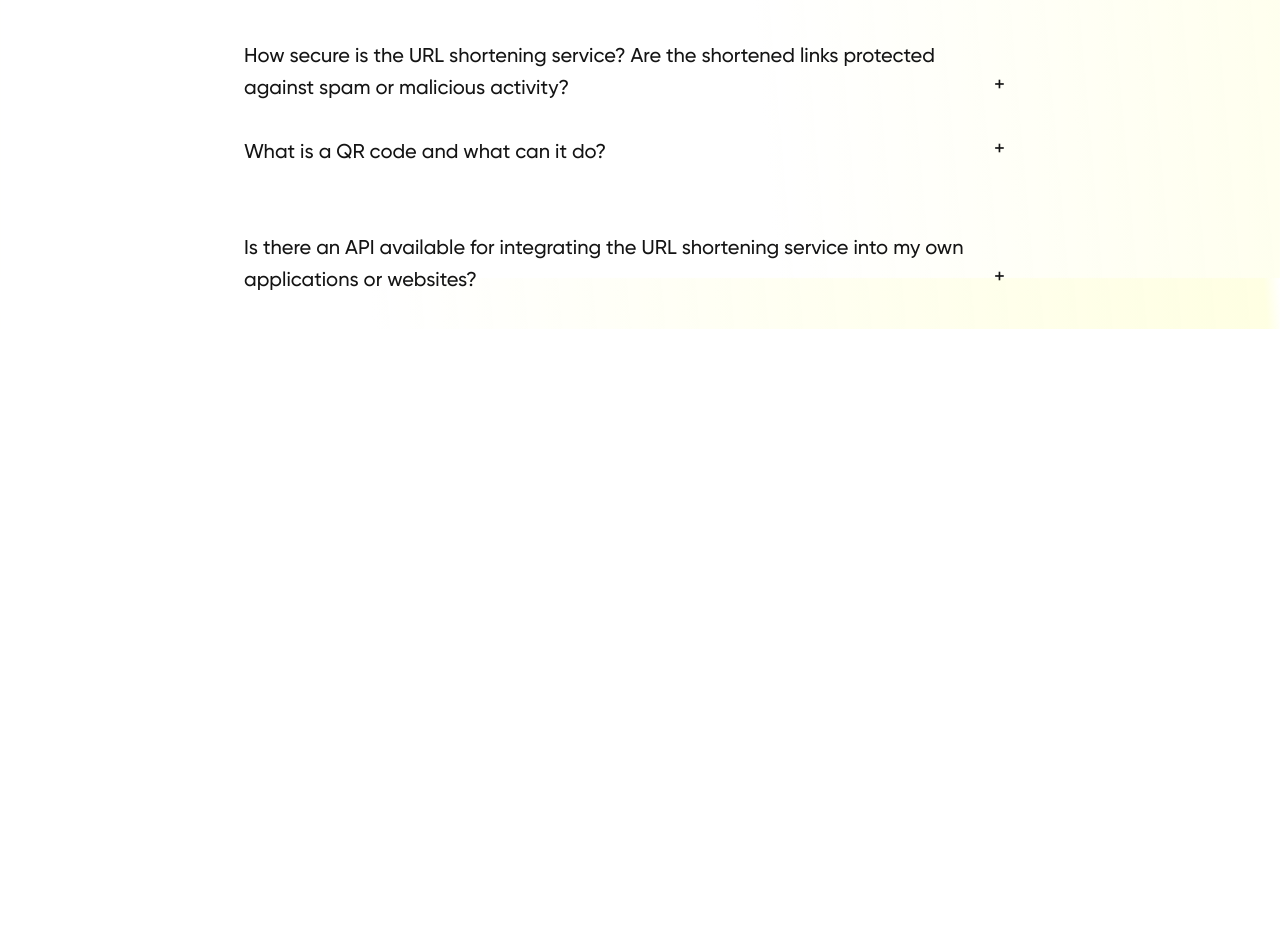
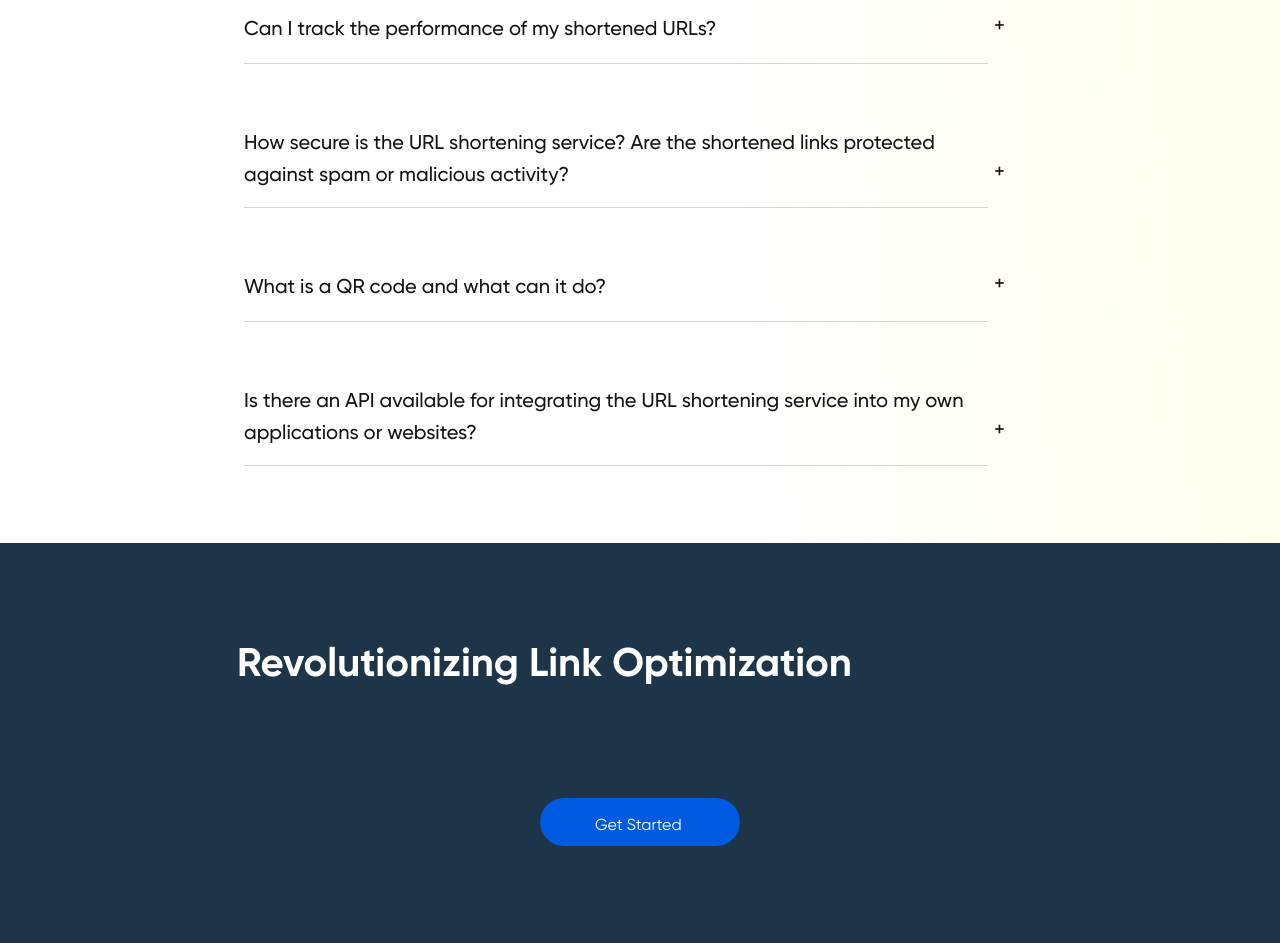
Before and after one commit to kachi-jasperD/scissor, a plain HTML site: page index.html in a window 1280 px wide. Shown: the part 4380-5323 px from the top of the page. Before the commit the page ends 4709 px from the top, so only its background shows below. Drawn offline with Linux system fonts and the light colour scheme.

Commit message:
section-9

```diff
--- a/gilroy-bold-webfont/style.css
+++ b/gilroy-bold-webfont/style.css
@@ -846,29 +846,75 @@ p.info {
   justify-content: center;
   align-items: left;
   width: 792px;
-  height: 955px;
+  height: 1150px;
   margin-top: 43px;
   gap: 64px;
-  gap: 64px;
+  /* border: 1px solid red; */
 }
 
 .questions {
   width: 744px;
-  height: 32px;
+  height: 50px;
   font-family: "Gilroy-Medium ☞";
   font-size: 20px;
   line-height: 32px;
   letter-spacing: 0%;
+  border-bottom: 1px solid #d6d6d6;
+  border-spacing: 50px;
 }
 
 .answer {
   width: 792;
+  height: 50px;
   font-family: "Gilroy-Medium ☞";
   font-size: 16px;
   line-height: 32px;
   letter-spacing: 0%;
-  padding: 0px;
-  margin: 0px;
 }
 
+.long-content {
+  height: 80px;
+}
 /* End of styling section-8 */
+
+/* styling of section-9 */
+.section-9 {
+  width: 1440px;
+  height: 400px;
+  margin-top: 70px;
+  background: linear-gradient(180deg, #1e3448 99.99%, rgba(30, 52, 72, 0) 100%);
+  display: flex;
+  flex-direction: column;
+  justify-content: center;
+  align-items: center;
+  gap: 100px;
+  /* place-content: center; */
+  /* place-self: center; */
+  /* place-items: center; */
+}
+
+.section-9 :first-child {
+  width: 806px;
+  height: 57px;
+  font-family: "Gilroy-Bold ☞";
+  font-size: 40px;
+  line-height: 48px;
+  letter-spacing: 0%;
+  text-align: center;
+  color: #ffffff;
+}
+.section-9 :last-child {
+  font-family: "Gilroy-Regular ☞";
+  font-size: 16px;
+  line-height: 12px;
+  letter-spacing: 0%;
+  color: #ffffff;
+  background: #005ae2;
+  width: 200px;
+  height: 48px;
+  border-radius: 100px;
+  gap: 10px;
+  padding: 22px 55px;
+  text-align: center;
+}
+/* end of styling of section-9 */
--- a/index.html
+++ b/index.html
@@ -276,20 +276,25 @@
             <div class="questions">
                 <p>Can I track the performance of my shortened URLs?</p>
             </div>
-            <div class="questions">
+            <div class="questions long-content">
                 <p>How secure is the URL shortening service? Are the shortened links protected against spam or
                     malicious activity?</p>
             </div>
             <div class="questions">
                 <p>What is a QR code and what can it do?</p>
             </div>
-            <div class="questions">
+            <div class="questions long-content">
                 <p>Is there an API available for integrating the URL shortening service into my own applications or
                     websites?</p>
             </div>
         </div>
     </div>
-
+    <section-9>
+        <div class="section-9">
+            <p>Revolutionizing Link Optimization</p>
+            <p>Get Started</p>
+        </div>
+    </section-9>
 
 </body>
 
```
